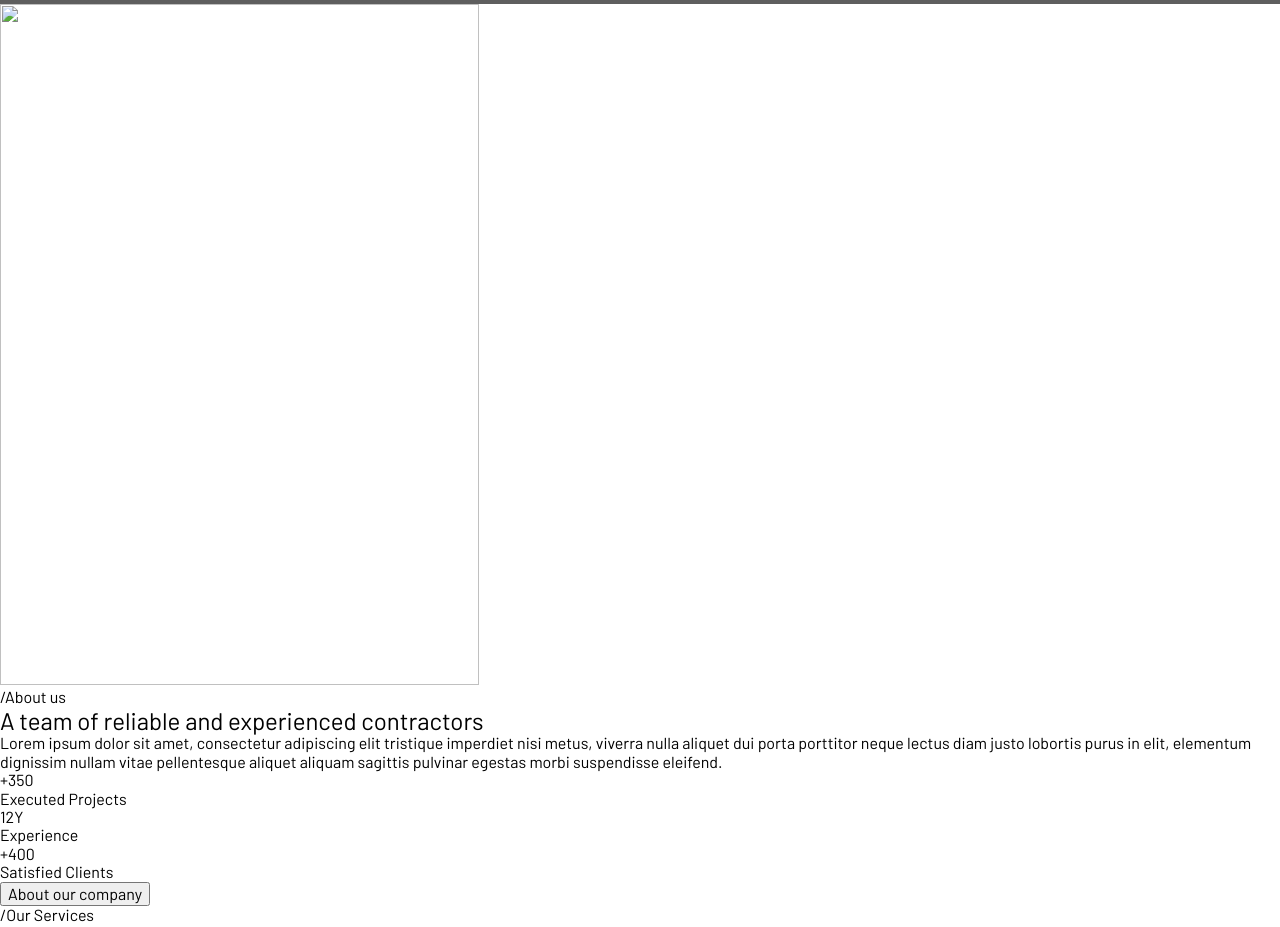
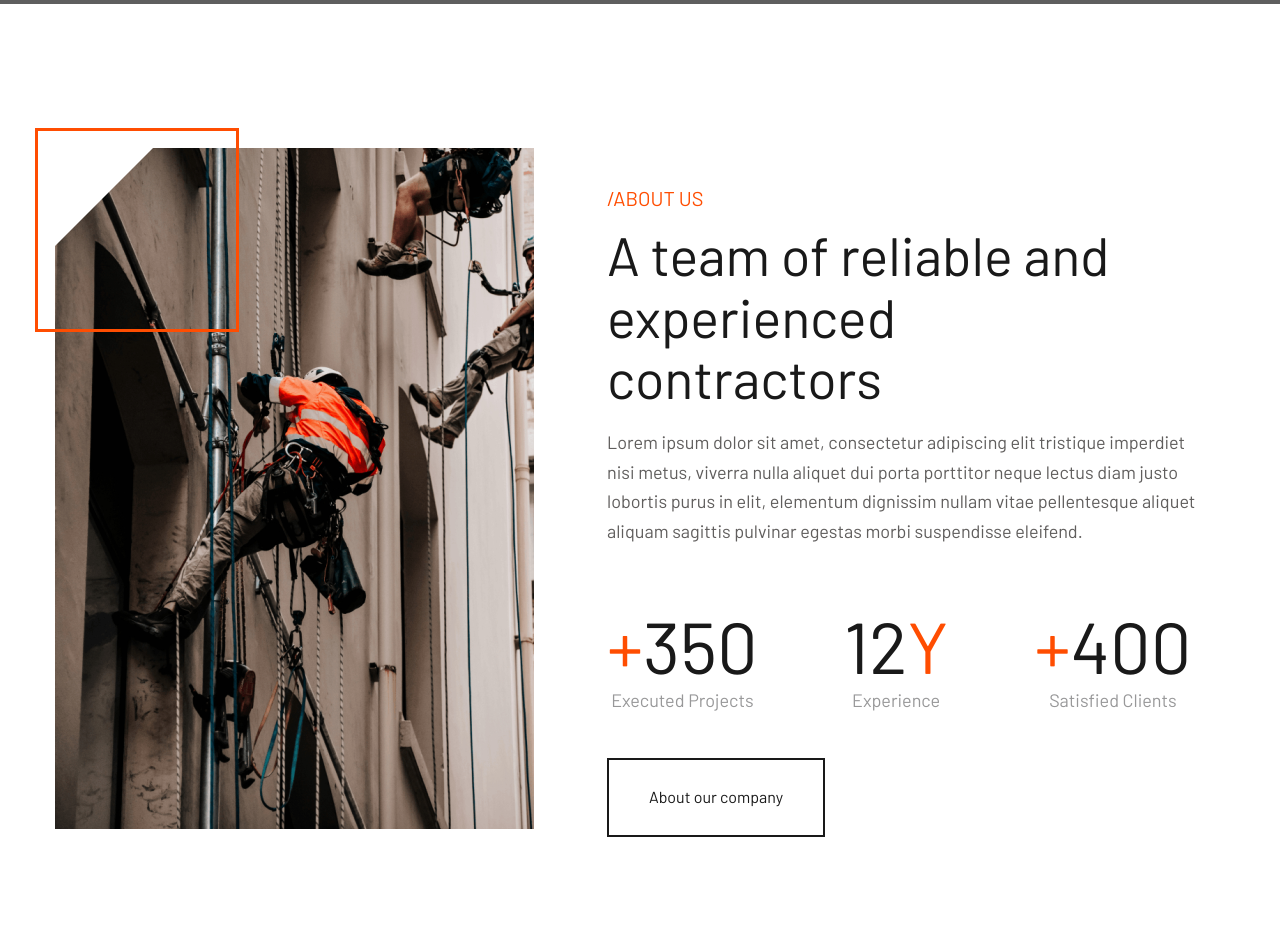
Before and after one commit to QusDev/WebDesignCourseProject, a plain HTML site: page index.html in a window 1280 px wide. Shown: the part 951-1878 px from the top of the page. Drawn offline with Linux system fonts and the light colour scheme; grey boxes are pictures that could not be loaded.

Commit message:
stylization about us section

```diff
--- a/css/style.scss
+++ b/css/style.scss
@@ -1,9 +1,11 @@
-@import url('https://fonts.googleapis.com/css2?family=Barlow:wght@300;400&display=swap');
+@import url("https://fonts.googleapis.com/css2?family=Barlow:wght@300;400&display=swap");
 //Variables
 
 $white: #ffffff;
 $black: #191919;
 $orange: #ff4d01;
+$grey: #605e5d;
+$light-grey: #989899;
 $hover-orange: #ff7134;
 $focus-orange: #cc3e01;
 
@@ -38,10 +40,10 @@ a {
     border: none;
     transition: background-color 250ms ease-in-out;
 
-    &:hover{
+    &:hover {
         background-color: $hover-orange;
     }
-    &:focus{
+    &:focus {
         background-color: $focus-orange;
     }
 }
@@ -50,13 +52,84 @@ a {
     background-color: transparent;
     color: $black;
     border: 2px solid $black;
-    transition: color 250ms ease-in-out, border-color 250ms ease-in-out;
+    transition:
+        color 250ms ease-in-out,
+        border-color 250ms ease-in-out;
+
+    &:hover {
+        color: $hover-orange;
+        border-color: $hover-orange;
+    }
+
+    &:focus {
+        color: $focus-orange;
+        border-color: $focus-orange;
+    }
 }
 
 .vertical-line {
     height: 20px;
     width: 2px;
     background-color: $orange;
+}
+
+.image-corner-rectangle {
+    position: relative;
+
+    .cover-corner {
+        position: absolute;
+        top: -1px;
+        left: -1px;
+        width: 100px;
+        height: 100px;
+        background-color: $white;
+        clip-path: polygon(0 0, 100% 0, 0 100%);
+    }
+
+    .rectangle {
+        position: absolute;
+        top: -20px;
+        left: -20px;
+        width: 204px;
+        height: 204px;
+        border: 3px solid $orange;
+    }
+}
+
+.route-title {
+    font-size: 20px;
+    line-height: 1.1;
+    color: $orange;
+    letter-spacing: 0.008px;
+    text-transform: uppercase;
+}
+
+.title {
+    font-size: 54px;
+    line-height: 1.14;
+    color: $black;
+}
+
+.description {
+    font-size: 18px;
+    line-height: 1.66;
+    color: $grey;
+}
+
+.orange {
+    color: $orange;
+}
+
+.statistic {
+    font-size: 72px;
+    line-height: 1.16;
+    color: $black;
+}
+
+.title-statistic {
+    font-size: 18px;
+    line-height: 1.14;
+    color: $light-grey;
 }
 
 .container {
@@ -68,8 +141,8 @@ a {
 }
 
 .section {
-    padding-top: 94px;
-    padding-bottom: 94px;
+    padding-top: 144px;
+    padding-bottom: 144px;
 }
 
 //Header
@@ -115,7 +188,7 @@ a {
 
 .hero.section {
     background-image: linear-gradient(rgba(52, 52, 52, 0.6), rgba(52, 52, 52, 0.6)),
-        url("../images/hero-background.jpg");
+        url("../images/hero/hero-background.jpg");
     background-size: cover;
     background-position: center;
     background-repeat: no-repeat;
@@ -175,3 +248,45 @@ a {
         }
     }
 }
+
+.about-us .container {
+    display: flex;
+    flex-direction: row;
+    gap: 73px;
+
+    .right-side {
+        .route-title {
+            margin-top: 39px;
+            margin-bottom: 15px;
+        }
+
+        .title {
+            max-width: 522px;
+            margin-bottom: 19px;
+        }
+
+        .description {
+            max-width: 589px;
+            margin-bottom: 57px;
+        }
+
+        div {
+            display: flex;
+            flex-direction: row;
+            gap: 86px;
+            margin-bottom: 48px;
+        }
+
+        div div {
+            display: flex;
+            flex-direction: column;
+            gap: 2px;
+            text-align: center;
+            margin-bottom: 0;
+        }
+
+        button {
+            padding: 28px 40px;
+        }
+    }
+}
--- a/index.html
+++ b/index.html
@@ -14,7 +14,7 @@
           <nav>
             <ul class="header-list">
               <li><a href="#">Home</a></li>
-              <li><a href="#">About</a></li>
+              <li><a href="#about-us">About</a></li>
               <li><a href="#">Blog</a></li>
               <li><a href="#">Pages</a></li>
               <li><div class="vertical-line"></div></li>
@@ -39,13 +39,17 @@
         </div>
       </section>
 
-      <section>
-        <div>
-          <img src="" alt="" width="479" height="681" />
-          <div>
-            <p>/About us</p>
-            <h2>A team of reliable and experienced contractors</h2>
-            <p>
+      <section id="about-us" class="about-us section">
+        <div class="container">
+          <div class="image-corner-rectangle">
+            <img src="./images/about-us/image1.jpg" alt="" width="479" height="681" />
+            <div class="cover-corner"></div>
+            <div class="rectangle"></div>
+          </div>
+          <div class="right-side">
+            <p class="route-title">/About us</p>
+            <h2 class="title">A team of reliable and experienced contractors</h2>
+            <p class="description">
               Lorem ipsum dolor sit amet, consectetur adipiscing elit tristique
               imperdiet nisi metus, viverra nulla aliquet dui porta porttitor
               neque lectus diam justo lobortis purus in elit, elementum
@@ -54,19 +58,19 @@
             </p>
             <div>
               <div>
-                <p><span>+</span>350</p>
-                <p>Executed Projects</p>
+                <p class="statistic"><span class="orange">+</span>350</p>
+                <p class="title-statistic">Executed Projects</p>
               </div>
               <div>
-                <p>12<span>Y</span></p>
-                <p>Experience</p>
+                <p class="statistic">12<span class="orange">Y</span></p>
+                <p class="title-statistic">Experience</p>
               </div>
               <div>
-                <p><span>+</span>400</p>
-                <p>Satisfied Clients</p>
+                <p class="statistic"><span class="orange">+</span>400</p>
+                <p class="title-statistic">Satisfied Clients</p>
               </div>
             </div>
-            <button type="button">About our company</button>
+            <button class="secondary-button" type="button">About our company</button>
           </div>
         </div>
       </section>
```
Also changed, not shown: css/style.css, images/about-us/image1.jpg (added), 3 other files.
